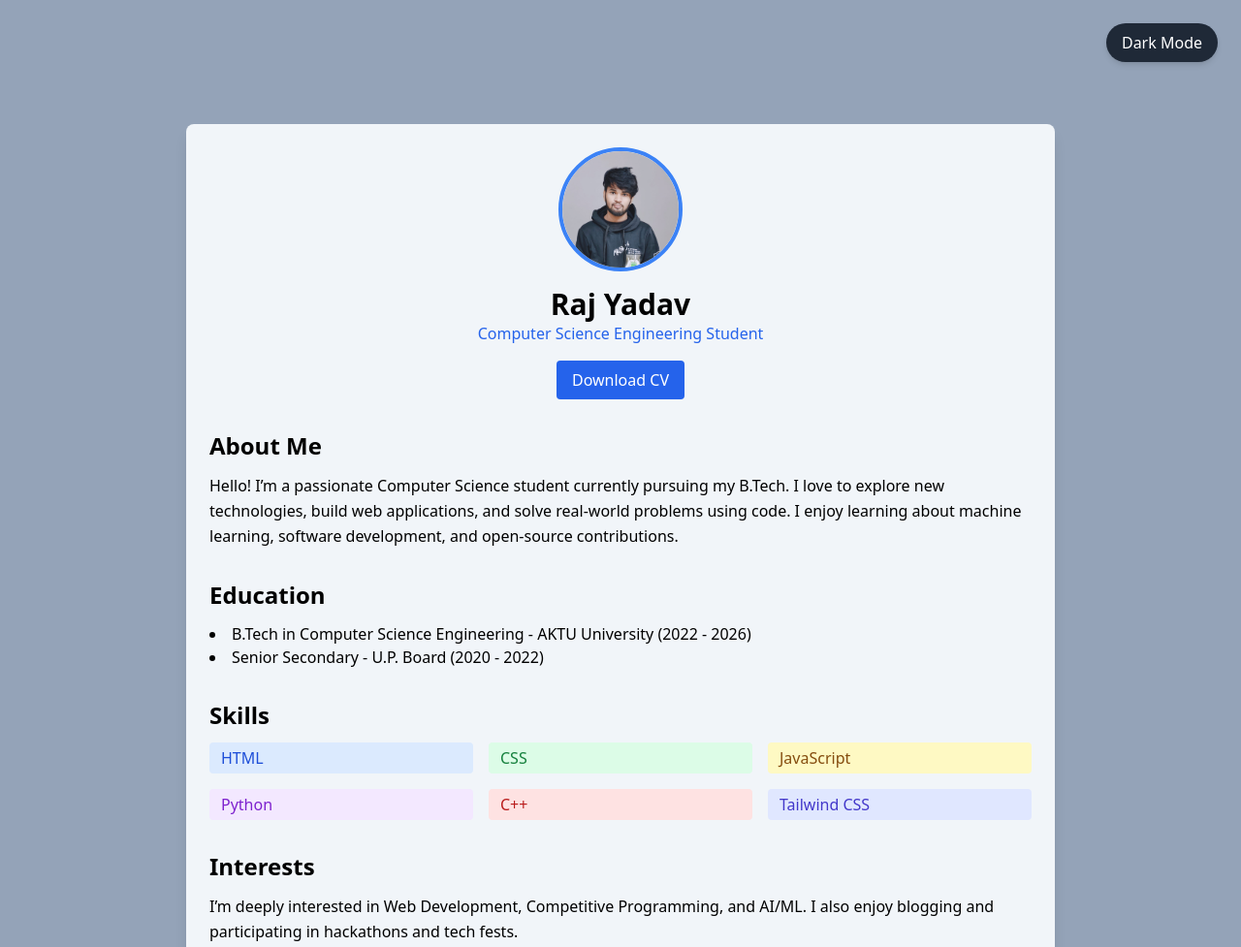
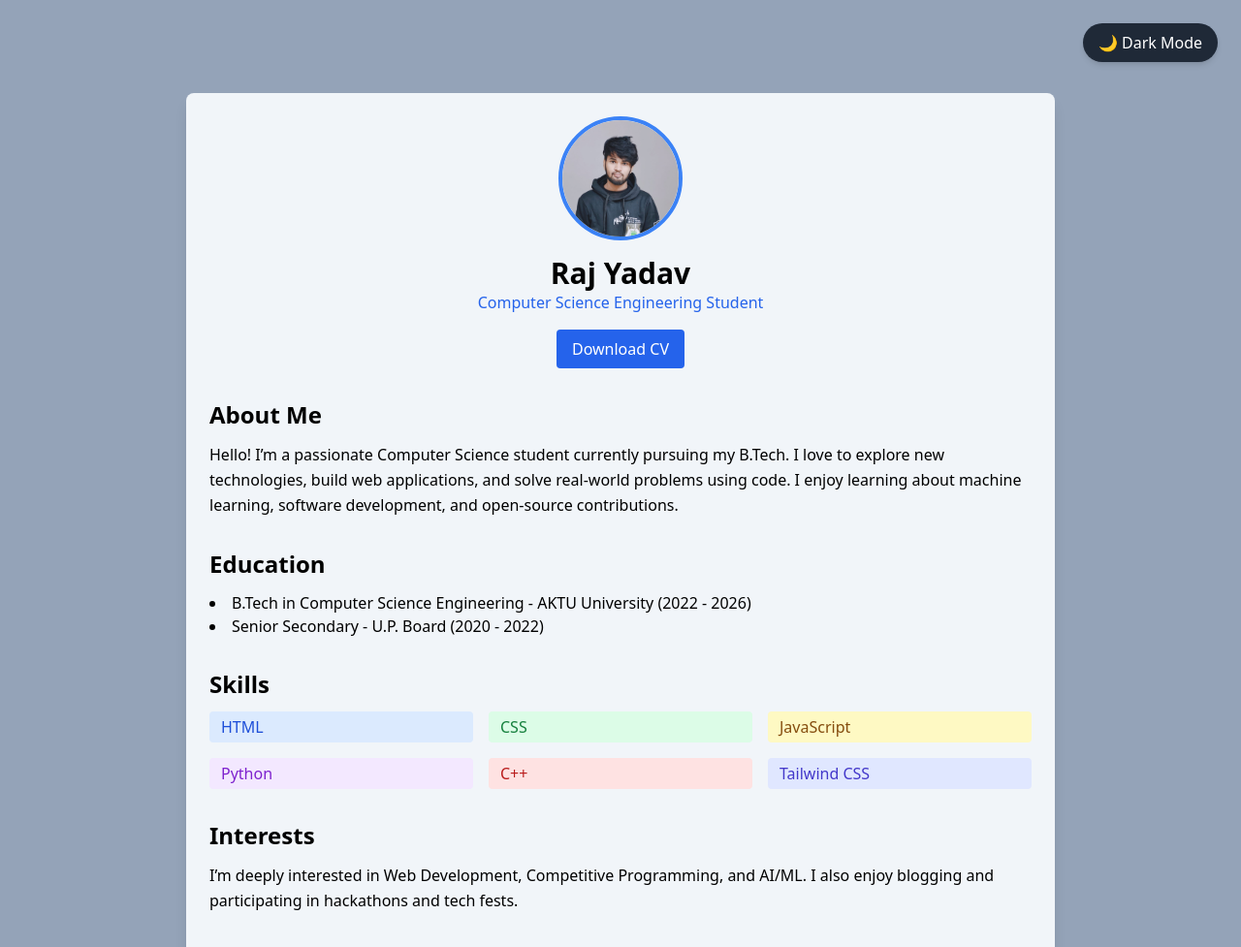
Before and after one commit to Raj969656/My-Portfolio, a website: page about.html in a window 1280 px wide. Shown: the top 977 px of the page at 97% size. Drawn offline with nearby package versions, Linux system fonts and the light colour scheme; files whose address does not match are found by name.

Commit message:
Update about.html

```diff
--- a/about.html
+++ b/about.html
@@ -6,7 +6,6 @@
   <title>About Me - CS Student</title>
   <script src="https://cdn.tailwindcss.com"></script>
   <script>
-    // Enable dark mode using class strategy
     tailwind.config = {
       darkMode: 'class'
     };
@@ -29,37 +28,30 @@
   </script>
 
 
-
 </head>
-<body class="bg-slate-400 text-black transition-colors duration-300 dark:bg-gray-900 dark:text-white">
+<body class="bg-slate-400 text-black transition-colors duration-300 dark:bg-gray-900 dark:text-white ">
 <div class="flex justify-end p-6" style="text-align: right;">
         <button  id="darkModeToggle"
       class="flex items-center gap-2 bg-gray-800 text-white dark:bg-yellow-400 dark:text-black px-4 py-2 rounded-full shadow-md hover:scale-105 active:scale-95 transition-all duration-300"
       onclick="toggleDarkMode()">
-           Dark Mode
+          🌙 Dark Mode
         </button>
 
 </div>
-  <!-- Main Container -->
-  <div class=" max-w-4xl mx-auto p-6 mt-10 bg-slate-100 dark:bg-gray-800 shadow-lg rounded-lg">
+  <div class=" max-w-4xl mx-auto p-6 mt-2 bg-slate-100 dark:bg-gray-800 shadow-lg rounded-lg">
 
     <!-- Header -->
     <div class="flex flex-col items-center text-center">
       <img aria-placeholder="bg7.jpg"
-        src="./assets/images/bg7.jpg"
+        src="bg7.jpg"
         alt=""
         class="w-32 h-32 rounded-full border-4 border-blue-500"
       />
       <h1 class="text-3xl font-bold mt-4">Raj Yadav</h1>
       <p class="text-blue-600 dark:text-blue-400">Computer Science Engineering Student</p>
-
-      <!-- Buttons -->
       <div class="mt-4 flex gap-4">
-        <!-- Dark Mode Toggle -->
-
-        <!-- Download CV -->
         <a
-          href="./assets/images/Rresume.pdf"
+          href="Rresume.pdf"
           download
           class="bg-blue-600 text-white px-4 py-2 rounded hover:scale-105 active:scale-95 transition-all duration-300"
         >
@@ -67,8 +59,6 @@
         </a>
       </div>
     </div>
-
-    <!-- About Section -->
     <div class="mt-8">
       <h2 class="text-2xl font-semibold mb-3">About Me</h2>
       <p class="leading-relaxed">
@@ -77,8 +67,6 @@
         I enjoy learning about machine learning, software development, and open-source contributions.
       </p>
     </div>
-
-    <!-- Education -->
     <div class="mt-8">
       <h2 class="text-2xl font-semibold mb-3">Education</h2>
       <ul class="list-disc list-inside">
@@ -86,8 +74,6 @@
         <li>Senior Secondary - U.P. Board (2020 - 2022)</li>
       </ul>
     </div>
-
-    <!-- Skills -->
     <div class="mt-8">
       <h2 class="text-2xl font-semibold mb-3">Skills</h2>
       <div class="grid grid-cols-2 sm:grid-cols-3 gap-4">
@@ -99,8 +85,6 @@
         <span class="bg-indigo-100 dark:bg-indigo-800 text-indigo-700 dark:text-indigo-100 px-3 py-1 rounded">Tailwind CSS</span>
       </div>
     </div>
-
-    <!-- Interests -->
     <div class="mt-8">
       <h2 class="text-2xl font-semibold mb-3">Interests</h2>
       <p class="leading-relaxed">
@@ -108,14 +92,10 @@
         I also enjoy blogging and participating in hackathons and tech fests.
       </p>
     </div>
-
-    <!-- Footer -->
     <div class="mt-10 text-center text-sm text-gray-500 dark:text-gray-400">
       &copy; 2025 Raj Yadav. All rights reserved.
     </div>
   </div>
-
-  <!-- Dark Mode Toggle Script -->
   <script>
     const toggleBtn = document.getElementById('toggleDark');
     const htmlEl = document.documentElement;
```
